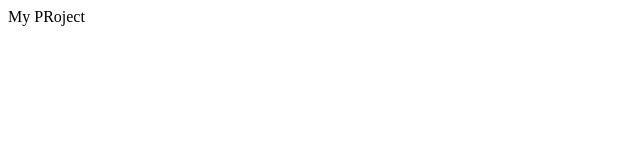
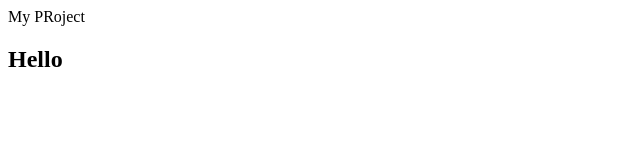
Before and after one commit to DathuKasturi834/MyGitRepository, a plain HTML site: page index.html in a window 1280 px wide. Shown: the full height of the page, 0-640 px from the left. Drawn offline with Linux system fonts and the light colour scheme.

Commit message:
fix:Added a file

```diff
--- a/index.html
+++ b/index.html
@@ -8,6 +8,7 @@
 </head>
 <body>
     My PRoject
-
+    <h2>Hello
+    </h2>
 </body>
 </html>
```
